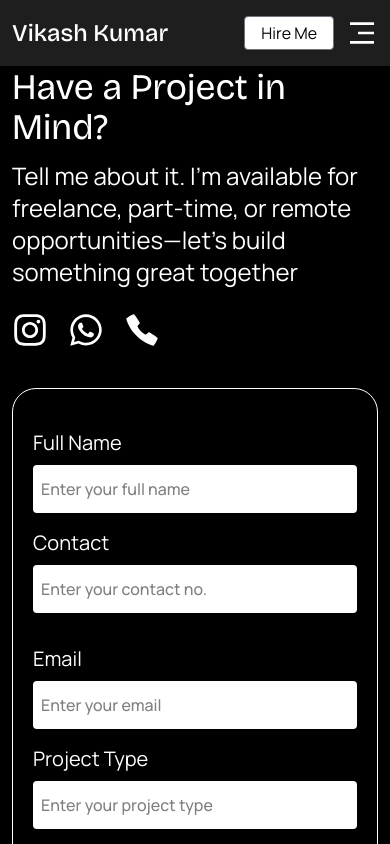
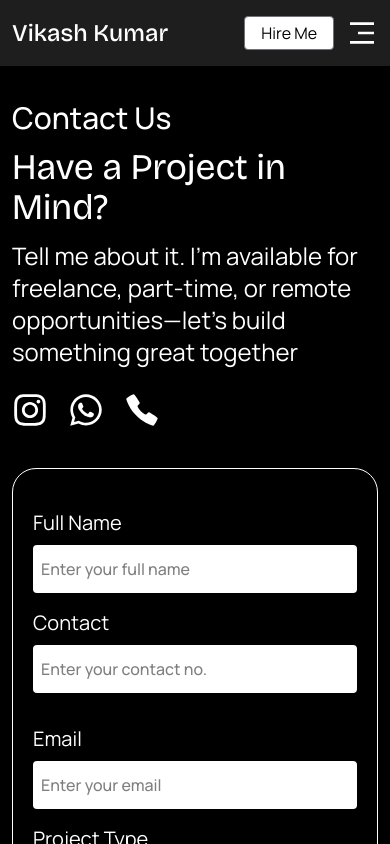
Before and after one commit to VikashFaujdar/my-portfolio, a React (Vite) app: page /contact in a window 390 px wide. Shown: the top 844 px of the page. Built offline with nearby package versions, Linux system fonts and the light colour scheme.

Commit message:
ready to go

```diff
--- a/src/Pages/Contact/Contact.jsx
+++ b/src/Pages/Contact/Contact.jsx
@@ -3,7 +3,7 @@ import ContactUs from '../../components/ContactUs'
 
 const Contact = () => {
   return (
-    <div>
+    <div className='py-20 md:py-40'>
       <ContactUs/>
     </div>
   )
```
